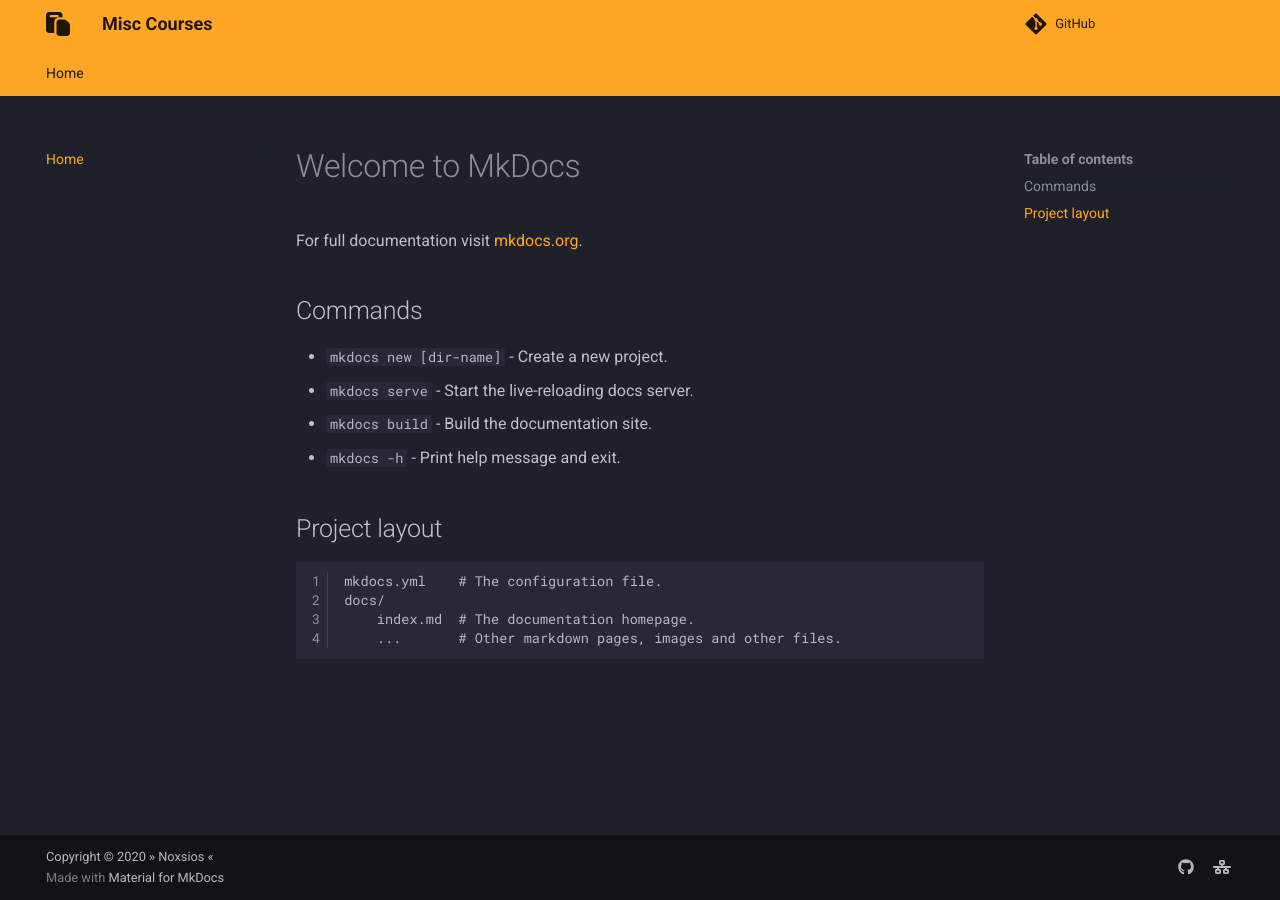
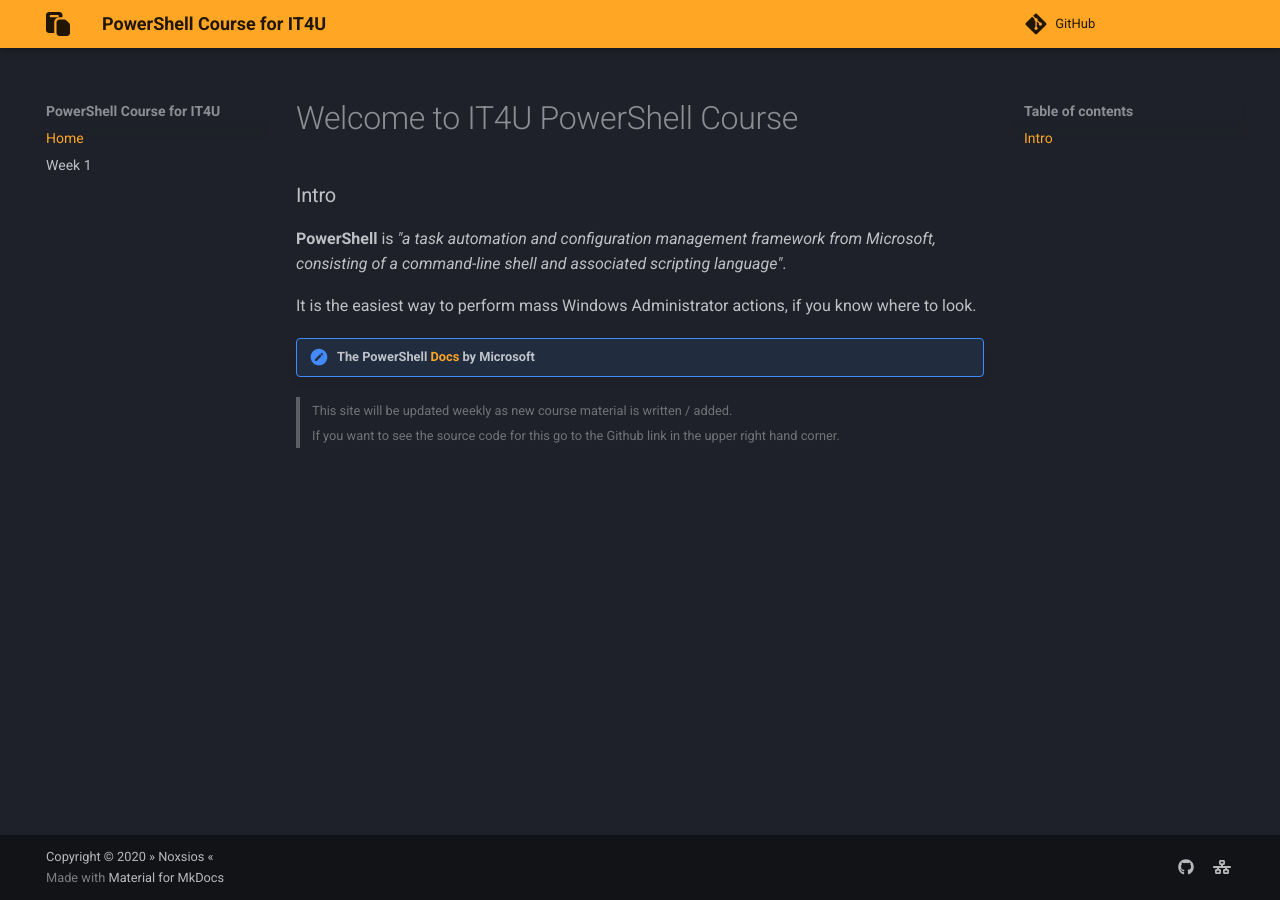
Before and after one commit to Noxsios/powershell-course, an MkDocs documentation site: the page built from docs/index.md, in a window 1280 px wide. Built offline with MkDocs 1.6.1 and Material for MkDocs 9.7.7, drawn with Linux system fonts in a browser that asks for light colours; comment, search, counter and statistics services are not loaded.

Commit message:
Created intro, working on Week 1

```diff
--- a/docs/index.md
+++ b/docs/index.md
@@ -1,17 +1,16 @@
-# Welcome to MkDocs
+# Welcome to IT4U PowerShell Course
 
-For full documentation visit [mkdocs.org](https://www.mkdocs.org).
+### Intro
 
-## Commands
+**PowerShell** is _"a task automation and configuration management framework from Microsoft,
+consisting of a command-line shell and associated scripting language"_.
 
-* `mkdocs new [dir-name]` - Create a new project.
-* `mkdocs serve` - Start the live-reloading docs server.
-* `mkdocs build` - Build the documentation site.
-* `mkdocs -h` - Print help message and exit.
+It is the easiest way to perform mass Windows Administrator actions, if you know where to look.
 
-## Project layout
+!!! tldr "The PowerShell [Docs](https://docs.microsoft.com/en-us/powershell/) by Microsoft"
 
-    mkdocs.yml    # The configuration file.
-    docs/
-        index.md  # The documentation homepage.
-        ...       # Other markdown pages, images and other files.
+<small>
+> This site will be updated weekly as new course material is written / added.
+<br>
+> If you want to see the source code for this go to the Github link in the upper right hand corner.
+</small>
--- a/mkdocs.yml
+++ b/mkdocs.yml
@@ -1,7 +1,7 @@
-site_name: "Misc Courses"
+site_name: "PowerShell Course for IT4U"
 site_author: "Noxsios"
-repo_url: https://github.com/Noxsios/noxsios.github.io
-site_description: "Misc courses written by Noxsios"
+repo_url: https://github.com/Noxsios/powershell-course
+site_description: "PowerShell course written by Noxsios"
 theme:
   palette:
     scheme: slate
@@ -12,7 +12,7 @@
   icon:
     logo: fontawesome/solid/paste
   features:
-    - tabs
+    # - tabs
     - instant
 
 copyright: "Copyright &copy; 2020 &raquo; Noxsios &laquo;"
@@ -26,6 +26,7 @@
 
 nav:
   - Home: "index.md"
+  - "Week 1": "intro.md"
 
 markdown_extensions:
   - codehilite:
```
Also changed, not shown: docs/intro.md (added, +25 -0 lines), site/404.html, site/index.html, 1 other file.
